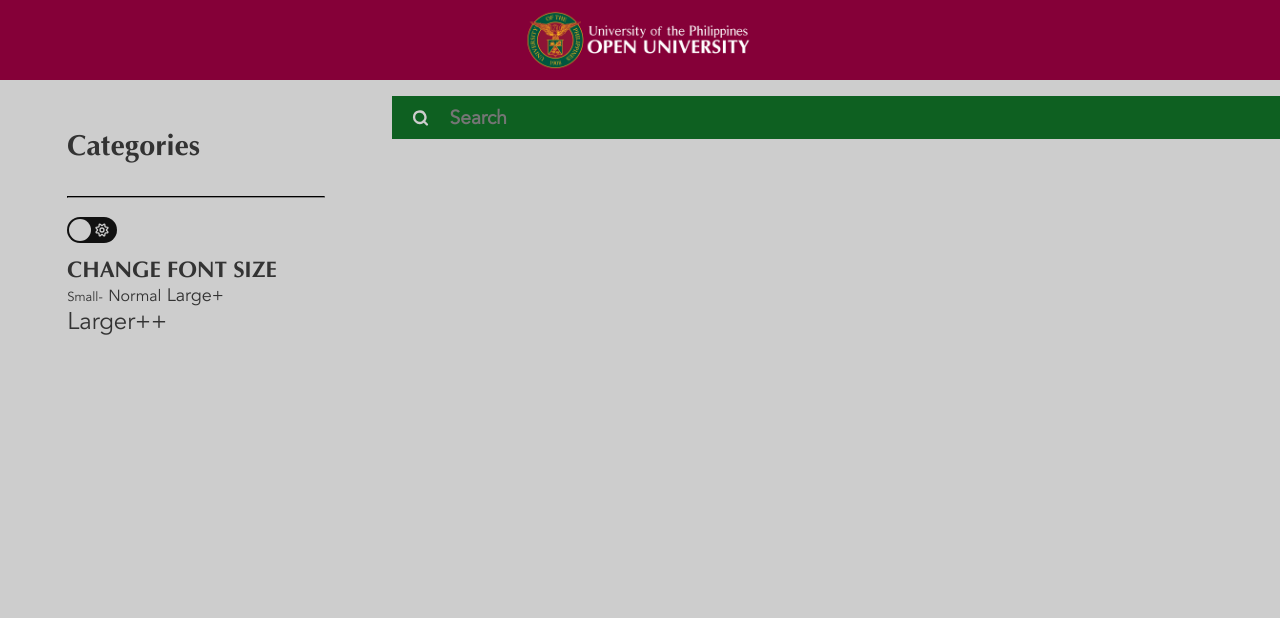
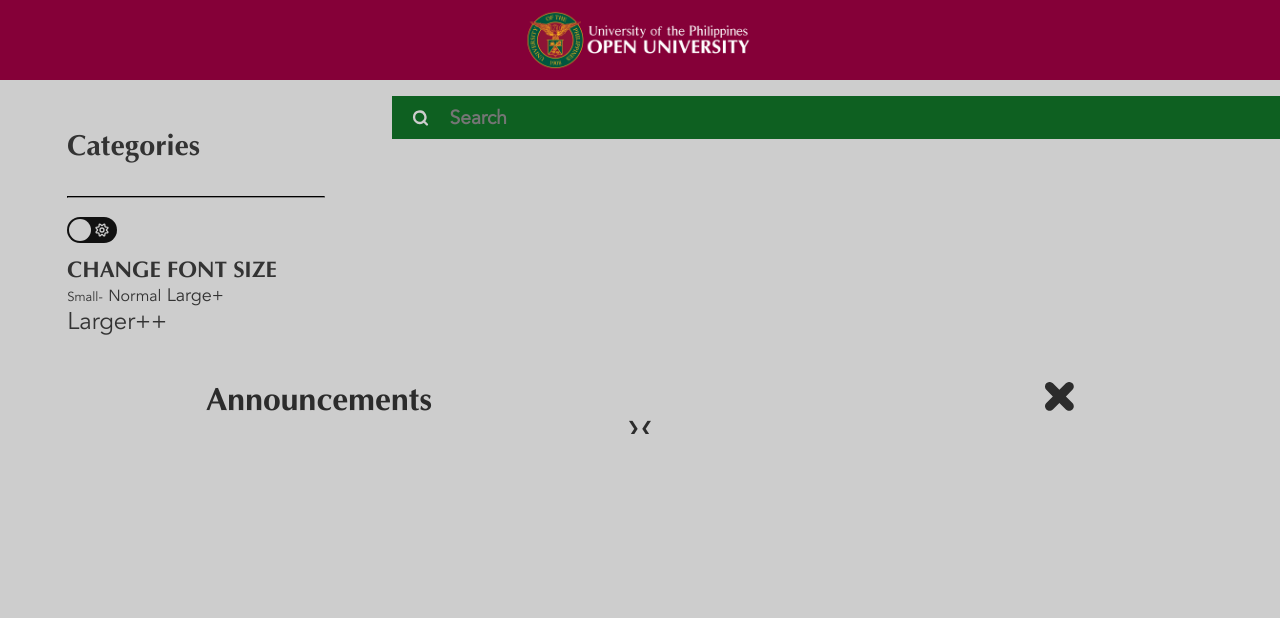
Before and after one commit to jtgalvez1/upou-links-portal, a Flask app: page / in a window 1280 px wide. Shown: the top 618 px of the page. After the commit the page ends 434 px from the top, so only its background shows below. Run offline with Flask 3, Linux system fonts and the light colour scheme; data comes from the database, SQL or seed files in the repository; data that the repository does not hold is empty; some libraries are stand-ins or nearby versions.

Commit message:
bug: undo don't display if no announcement; changed google oauth position on desktop

```diff
--- a/app/static/styles/header.css
+++ b/app/static/styles/header.css
@@ -68,7 +68,7 @@ header * {
   .google-auth-btn {
     left: unset;
     top: 1em;
-    right: 1em;
+    right: 2em;
     -webkit-transform: translateX(0%);
     transform: translateX(0%)
   }
--- a/app/templates/index.html
+++ b/app/templates/index.html
@@ -51,7 +51,7 @@
   {% endfor %}
 </div>
 
-{% if announcements|length > 0 %}
+{# {% if announcements|length > 0 %} #}
 <div class="modal container announce" id="announcements">
   <div class="modal" id="announcement-box">
     <div class="form-header">
@@ -74,7 +74,7 @@
 
   </div>
 </div>
-{% endif %}
+{# {% endif %} #}
 
 {% if user and user['user_type'] == 'admin' %}
 <div class="modal container" id="add">
@@ -206,7 +206,7 @@
     })
     formData.append('privacy', privacy_list)
 
-    fetch('/api/v1/user/' + {{ user['id'] }} + '/edit/link/' + document.querySelector('#link_id').value)
+    fetch('/api/v1/user/' + {{ user['id'] }} + '/edit/link/' + document.querySelector('#link_id').value);
 
     fetch('/api/v1/link', {
       method: 'POST',
@@ -263,10 +263,10 @@
       .catch( err => console.error(err))
   }
 
-  document.getElementById("search-form").addEventListener("submit", ev=>{
+  {# document.getElementById("search-form").addEventListener("submit", ev=>{
     ev.preventDefault();
     window.location.replace("/search?term=".concat(document.getElementById("search-terms").value))
-  })
+  }) #}
 
 
   document.querySelectorAll('.bookmark').forEach( elem => {
@@ -291,7 +291,7 @@
 
   document.getElementById("search-form").addEventListener("submit", ev=>{
     ev.preventDefault();
-    window.location.replace("/search?term="document.getElementById("search-terms").value)
+    window.location.replace("/search?term=".concat(document.getElementById("search-terms").value))
   })
 
   document.querySelectorAll('.card .content').forEach( elem => {
```
Also changed, not shown: 1 other file.
